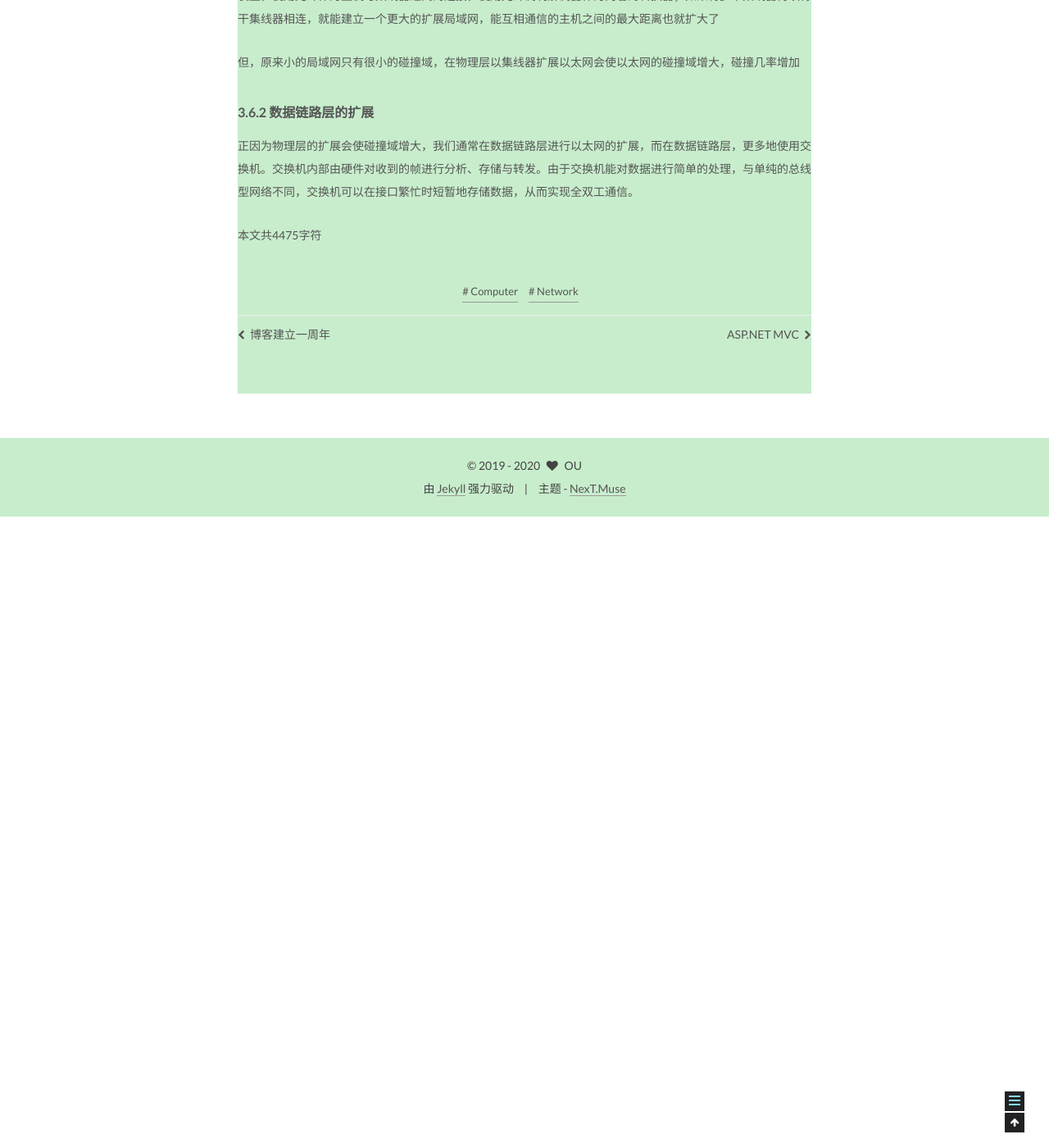
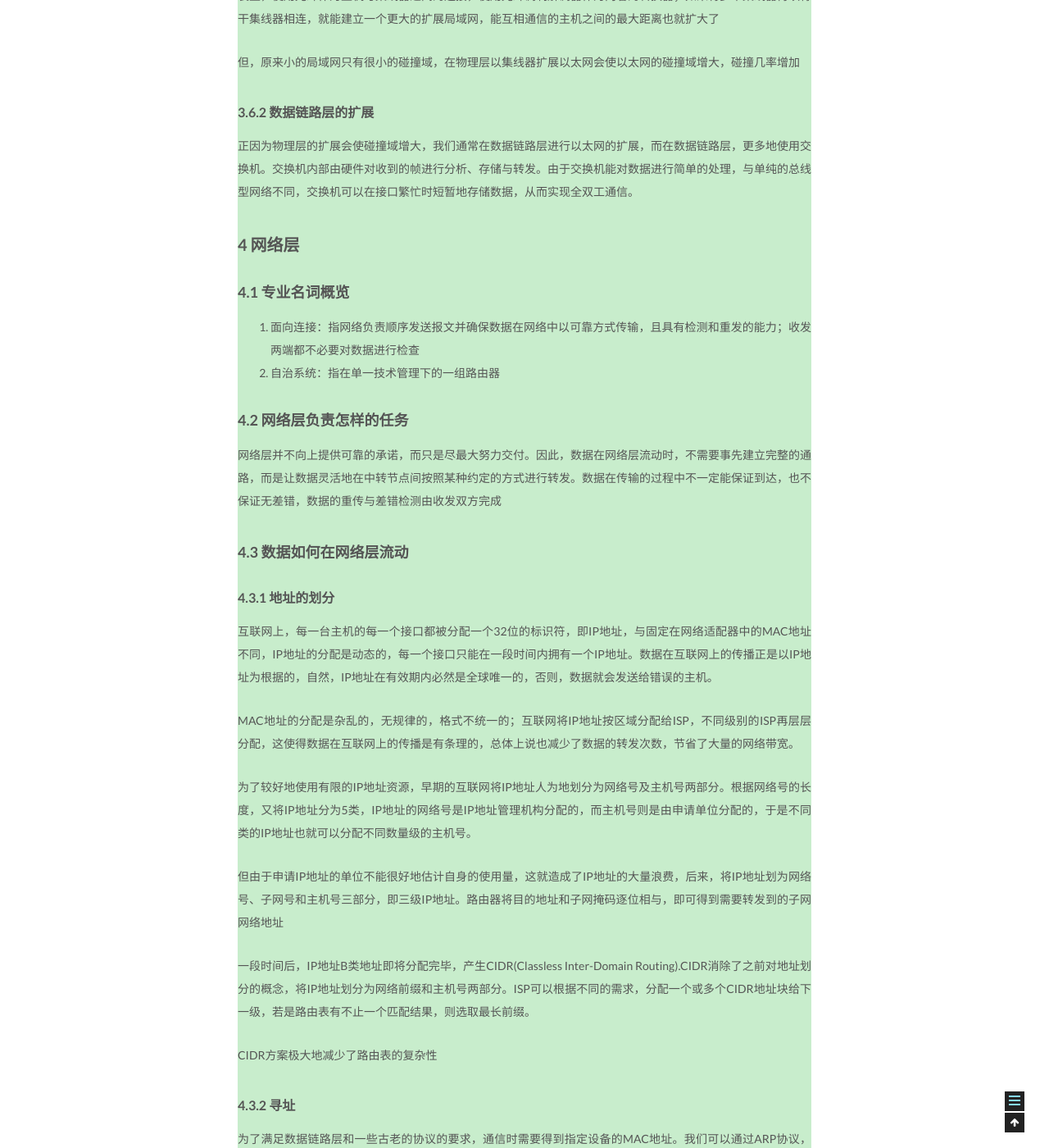
Before and after one commit to ONLYUNIVERSE/ONLYUNIVERSE.github.io, a Jekyll site: the page built from _posts/2020-11-15-计算机网络综述.md, in a window 1280 px wide and 1400 px high, scrolled down 6655 px. Shown: the whole window at 82% size. Built offline with Jekyll 4.4.1, drawn with Linux system fonts in a browser that asks for light colours; formulas are drawn with MathJax 3; before the commit the page ends 7285 px from its top, so only the background shows below that; some of the changed text lies outside the part shown.

Commit message:
20201120

```diff
--- a/_posts/2020-11-15-计算机网络综述.md
+++ b/_posts/2020-11-15-计算机网络综述.md
@@ -189,4 +189,41 @@ $$C=Wlog_2(1+S/N)$$
 
 正因为物理层的扩展会使碰撞域增大，我们通常在数据链路层进行以太网的扩展，而在数据链路层，更多地使用交换机。交换机内部由硬件对收到的帧进行分析、存储与转发。由于交换机能对数据进行简单的处理，与单纯的总线型网络不同，交换机可以在接口繁忙时短暂地存储数据，从而实现全双工通信。
 
+## 4 网络层
+
+### 4.1 专业名词概览
+
+1. 面向连接：指网络负责顺序发送报文并确保数据在网络中以可靠方式传输，且具有检测和重发的能力；收发两端都不必要对数据进行检查
+2. 自治系统：指在单一技术管理下的一组路由器
+
+### 4.2 网络层负责怎样的任务
+
+网络层并不向上提供可靠的承诺，而只是尽最大努力交付。因此，数据在网络层流动时，不需要事先建立完整的通路，而是让数据灵活地在中转节点间按照某种约定的方式进行转发。数据在传输的过程中不一定能保证到达，也不保证无差错，数据的重传与差错检测由收发双方完成
+
+### 4.3 数据如何在网络层流动
+
+#### 4.3.1 地址的划分
+
+互联网上，每一台主机的每一个接口都被分配一个32位的标识符，即IP地址，与固定在网络适配器中的MAC地址不同，IP地址的分配是动态的，每一个接口只能在一段时间内拥有一个IP地址。数据在互联网上的传播正是以IP地址为根据的，自然，IP地址在有效期内必然是全球唯一的，否则，数据就会发送给错误的主机。
+
+MAC地址的分配是杂乱的，无规律的，格式不统一的；互联网将IP地址按区域分配给ISP，不同级别的ISP再层层分配，这使得数据在互联网上的传播是有条理的，总体上说也减少了数据的转发次数，节省了大量的网络带宽。
+
+为了较好地使用有限的IP地址资源，早期的互联网将IP地址人为地划分为网络号及主机号两部分。根据网络号的长度，又将IP地址分为5类，IP地址的网络号是IP地址管理机构分配的，而主机号则是由申请单位分配的，于是不同类的IP地址也就可以分配不同数量级的主机号。
+
+但由于申请IP地址的单位不能很好地估计自身的使用量，这就造成了IP地址的大量浪费，后来，将IP地址划为网络号、子网号和主机号三部分，即三级IP地址。路由器将目的地址和子网掩码逐位相与，即可得到需要转发到的子网网络地址
+
+一段时间后，IP地址B类地址即将分配完毕，产生CIDR(Classless Inter-Domain Routing).CIDR消除了之前对地址划分的概念，将IP地址划分为网络前缀和主机号两部分。ISP可以根据不同的需求，分配一个或多个CIDR地址块给下一级，若是路由表有不止一个匹配结果，则选取最长前缀。
+
+CIDR方案极大地减少了路由表的复杂性
+
+#### 4.3.2 寻址
+
+为了满足数据链路层和一些古老的协议的要求，通信时需要得到指定设备的MAC地址。我们可以通过ARP协议，提交该设备的IP地址，得到对方的MAC地址
+
+#### 4.3.3 自治系统
+
+由于不同的区域希望拥有较高的自主性，将整个互联网划分为许多个自治系统。在自治系统内部使用内部网关协议(RIP、OSPF)，自治系统之间使用外部网关协议(BGP)
+
+### 路由器的构成
+
 本文共{{ page.content | strip_html | strip_newlines | remove: " " | size }}字符
```
Also changed, not shown: _posts/2020-09-05-网络层.md (+1 -1 lines).
